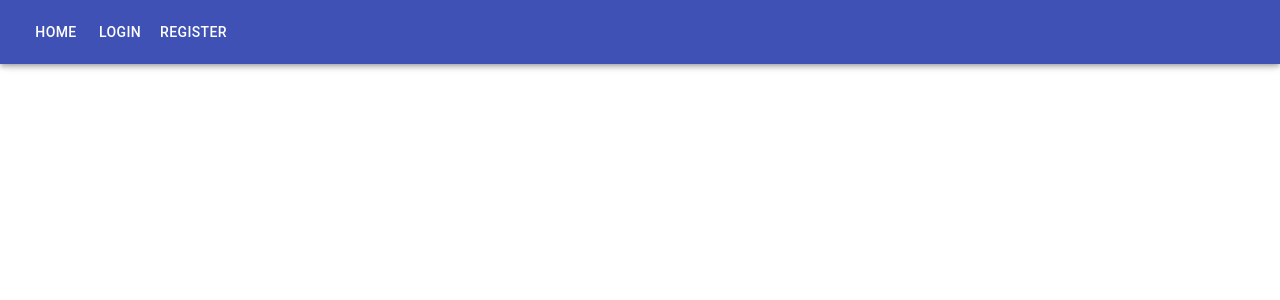
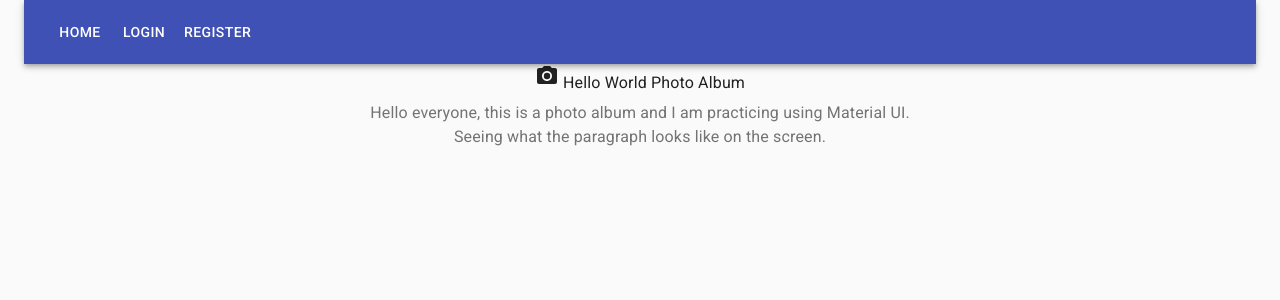
Before and after one commit to Mentorship-Connect/Hackweek-MC, a React (Create React App) app in the folder frontend/: page /helloworld in a window 1280 px wide. Shown: the top 300 px of the page. Built offline with nearby package versions, Linux system fonts and the light colour scheme.

Commit message:
Set up HelloWorld
cleaned up some comments, created helloworld to learn material UI

```diff
--- a/frontend/package.json
+++ b/frontend/package.json
@@ -4,6 +4,7 @@
   "private": true,
   "dependencies": {
     "@material-ui/core": "^4.12.2",
+    "@material-ui/icons": "^4.11.2",
     "@testing-library/jest-dom": "^5.14.1",
     "@testing-library/react": "^11.2.7",
     "@testing-library/user-event": "^12.8.3",
--- a/frontend/public/index.html
+++ b/frontend/public/index.html
@@ -22,6 +22,9 @@
       work correctly both with client-side routing and a non-root public URL.
       Learn how to configure a non-root public URL by running `npm run build`.
     -->
+    <link rel="stylesheet" href="https://fonts.googleapis.com/css?family=Roboto:300,400,500,700&display=swap" />
+    <link rel="stylesheet" href="https://fonts.googleapis.com/icon?family=Material+Icons" />
+
   <title>Mentorship Connect</title>
 </head>
 
--- a/frontend/src/App.js
+++ b/frontend/src/App.js
@@ -5,10 +5,9 @@ import { Container } from '@material-ui/core'
 import Register from './components/Register';
 import Home from './components/Home';
 import Header from './components/Header';
+import HelloWorld from './components/HelloWorld';
 import { AuthContextProvider } from './context/AuthContext';
 import Login from './components/Login';
-
-//<h1>Mentorship Connect</h1>
 
 function App() {
   return (
@@ -20,6 +19,7 @@ function App() {
             <Route exact path='/' component={Home} />
             <Route exact path='/login' component={Login} />
             <Route exact path='/register' component={Register} />
+            <Route exact path ='/helloworld' component={HelloWorld} />
           </Switch>
         </Container>
       </Router>
--- a/frontend/src/components/Header.js
+++ b/frontend/src/components/Header.js
@@ -23,7 +23,7 @@ const Header = () => {
       }, [location])
 
     return (
-       <AppBar>
+       <AppBar position="relative">
            <Toolbar>
                {user ? (
                    <div>
--- /dev/null
+++ b/frontend/src/components/HelloWorld.js
@@ -0,0 +1,31 @@
+//using this to practice Material UI
+import React, { Fragment, useContext, useState, useEffect } from 'react'
+import { Link, useLocation } from 'react-router-dom'
+import { AppBar, Card, CardActions, CardContent, CardMedia, CssBaseline, Grid, Container, Avatar, Button, Toolbar, Typography } from '@material-ui/core'
+import { AuthContext } from '../context/AuthContext'
+import decode from 'jwt-decode'
+import { PhotoCamera } from '@material-ui/icons'
+
+const HelloWorld = () => {
+    console.log('Hello World!');
+    return (
+       <Fragment>
+           <CssBaseline />
+           <main>
+               <div>
+                   <Container maxWidth="sm">
+
+                        <Typography varient="h2" align="center" color="textPrimary" gutterBottom>
+                        <PhotoCamera /> Hello World Photo Album
+                        </Typography>
+                        <Typography varient="h5" align="center" color="textSecondary" paragraph>
+                            Hello everyone, this is a photo album and I am practicing using Material UI. Seeing what the paragraph looks like on the screen.
+                        </Typography>
+                   </Container>
+               </div>
+           </main>
+       </Fragment>
+    )
+}
+
+export default HelloWorld
--- a/frontend/src/index.js
+++ b/frontend/src/index.js
@@ -3,7 +3,6 @@ import ReactDOM from 'react-dom';
 import './index.css';
 import App from './App';
 
-//need to wrap provider around app to allow context to work in the rest of the app
 ReactDOM.render(
   <React.StrictMode>
     <App />
```
Also changed, not shown: 1 other file (tests, documents, lock files or other folders).
